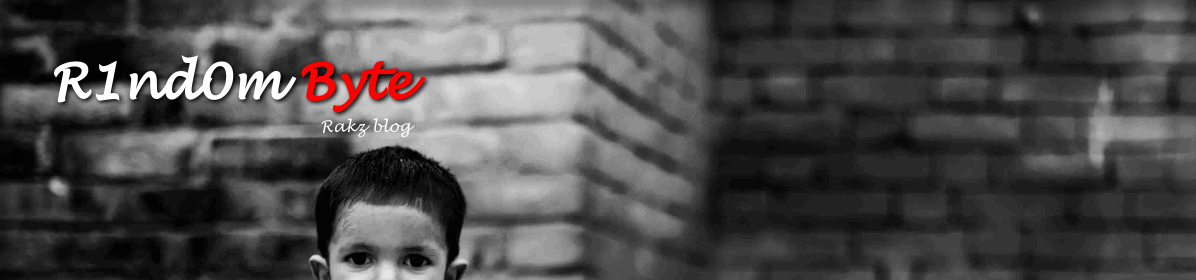
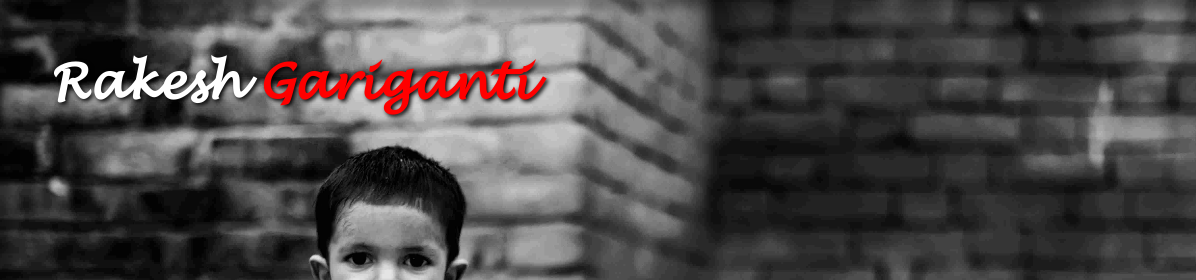
Before and after one commit to rakeshgariganti/rakeshgariganti.github.io, a plain HTML site: page index.html in a window 1280 px wide. Shown: the top 280 px of the page, 0-1196 px from the left. Drawn offline with Linux system fonts and the light colour scheme.

Commit message:
Update index.html

```diff
--- a/index.html
+++ b/index.html
@@ -16,25 +16,12 @@
 <body>
 <!-- <div id="spinner"></div> -->
 	<div id="logo">
-		<font size="9" >R1nd0m</font><font size="9" color="red"> Byte</font>
-		<div align="right" size="4">Rakz blog</div>
+		<font size="9" >Rakesh</font><font size="9" color="red"> Gariganti</font>
 	</div>
 	<div id="social">
 		<a href="http://www.facebook.com/rakeshgariganti"><img src="images/f.png"></a>
 		<a href="https://twitter.com/rakeshgariganti"><img src="images/t.png"></a>
 	</div>
-<!-- 	<ul class="navigation">
-		<li data-slide="1">Home</li>
-		<li><a href="blog/" style="text-decoration:none;color:white">Blog</a></li>
-		<!-- <li data-slide="3">Projects</li> -->
-		<!--<li data-slide="2">About</li>
-		<li data-slide="3">Contact</li>
-	</ul>
- -->
-
-
-
-
 	<div class="slide" id="slide1" data-slide="1" data-stellar-background-ratio="0.5">
 		<div id="quote">
 				<br>
@@ -57,41 +44,5 @@
 				<br>
 		</div>
 	</div>
-
-
-
-	<!-- <div class="slide" id="slide2" data-slide="2" data-stellar-background-ratio="0.5">
-		<div class="container" id="about">
-			Lorem ipsum dolor sit amet, consectetur adipisicing elit, sed do eiusmod
-			tempor incididunt ut labore et dolore magna aliqua. Ut enim ad minim veniam,
-			quis nostrud exercitation ullamco laboris nisi ut aliquip ex ea commodo
-			consequat. Duis aute irure dolor in reprehenderit in voluptate velit esse
-			cillum dolore eu fugiat nulla pariatur. Excepteur sint occaecat cupidatat non
-			proident, sunt in culpa qui officia deserunt mollit anim id est laborum.
-		</div>
-
-	</div><!--End Slide 2-->
-
-
-<!--
-	<div class="slide" id="slide3" data-slide="3" data-stellar-background-ratio="0.5">
-		<div class="container" id="contact">
-
-			Email:rakeshgariganti@gmail.com<br>
-
-			Lorem ipsum dolor sit amet, consectetur adipisicing elit, sed do eiusmod
-			tempor incididunt ut labore et dolore magna aliqua. Ut enim ad minim veniam,
-			quis nostrud exercitation ullamco laboris nisi ut aliquip ex ea commodo
-			consequat. Duis aute irure dolor in reprehenderit in voluptate velit esse
-			cillum dolore eu fugiat nulla pariatur. Excepteur sint occaecat cupidatat non
-			proident, sunt in culpa qui officia deserunt mollit anim id est laborum.
-		</div>
-
-	</div>-->
-
-
-
-
-
 </body>
 </html>
```
